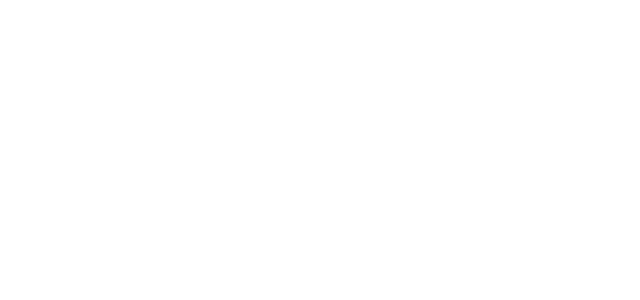
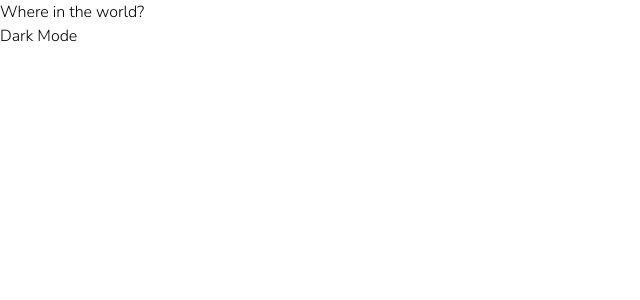
Before and after one commit to gkartsivadze/rest-countries-api-with-color-theme-switcher-master, a React (Vite) app: page / in a window 1280 px wide. Shown: the top 300 px of the page, without its empty margins (0-640 px from the left). Built offline with nearby package versions, Linux system fonts and the light colour scheme.

Commit message:
- Setup finished

```diff
--- a/index.html
+++ b/index.html
@@ -1,12 +1,22 @@
 <!doctype html>
 <html lang="en">
+
 <head>
   <meta charset="UTF-8" />
   <meta name="viewport" content="width=device-width, initial-scale=1.0" />
+  <link rel="preconnect" href="https://fonts.googleapis.com">
+  <link rel="preconnect" href="https://fonts.gstatic.com" crossorigin>
+  <link href="https://fonts.googleapis.com/css2?family=Nunito+Sans:opsz,wght@6..12,300;6..12,600;6..12,800&display=swap"
+    rel="stylesheet">
   <title>Vite + React</title>
 </head>
+
 <body>
-    <div id="root"></div>
+  <div
+    id="root"
+    class="font-default"
+  ></div>
   <script type="module" src="/src/main.jsx"></script>
 </body>
+
 </html>
--- a/package.json
+++ b/package.json
@@ -11,7 +11,8 @@
   },
   "dependencies": {
     "react": "^18.2.0",
-    "react-dom": "^18.2.0"
+    "react-dom": "^18.2.0",
+    "react-icons": "^4.11.0"
   },
   "devDependencies": {
     "@types/react": "^18.2.15",
--- a/src/App.jsx
+++ b/src/App.jsx
@@ -1,8 +1,10 @@
+import Header from "./components/Header"
+
 function App() {
 
   return (
     <>
-
+      <Header />
     </>
   )
 }
--- /dev/null
+++ b/src/components/Header.jsx
@@ -0,0 +1,10 @@
+export default function Header() {
+    return (
+        <nav>
+            <h1>Where in the world?</h1>
+            <button>
+                Dark Mode
+            </button>
+        </nav>
+    )
+};
--- a/tailwind.config.js
+++ b/tailwind.config.js
@@ -1,11 +1,28 @@
 /** @type {import('tailwindcss').Config} */
 export default {
+  darkMode: 'class',
   content: [
     "./index.html",
     "./src/**/*.{js,ts,jsx,tsx}",
-],
+  ],
   theme: {
-    extend: {},
+    extend: {
+      colors: {
+        'dark-blue': 'hsl(209, 23%, 22%)',
+        'very-dark-blue': 'hsl(207, 26%, 17%)',
+        'very-dark-blue': 'hsl(200, 15%, 8%)',
+        'dark-gray': 'hsl(0, 0%, 52%)',
+        'very-light-gray': 'hsl(0, 0%, 98%)',
+        'white': 'hsl(0, 0%, 100%)'
+      },
+      fontFamily: {
+        'default': 'Nunito Sans'
+      },
+      fontSize: {
+        'default-home': '14px',
+        'default-detail': '14px'
+      }
+    },
   },
   plugins: [],
 }
```
Also changed, not shown: 1 other file (tests, documents, lock files or other folders). Lines whose indentation alone changed are shown as unchanged.
